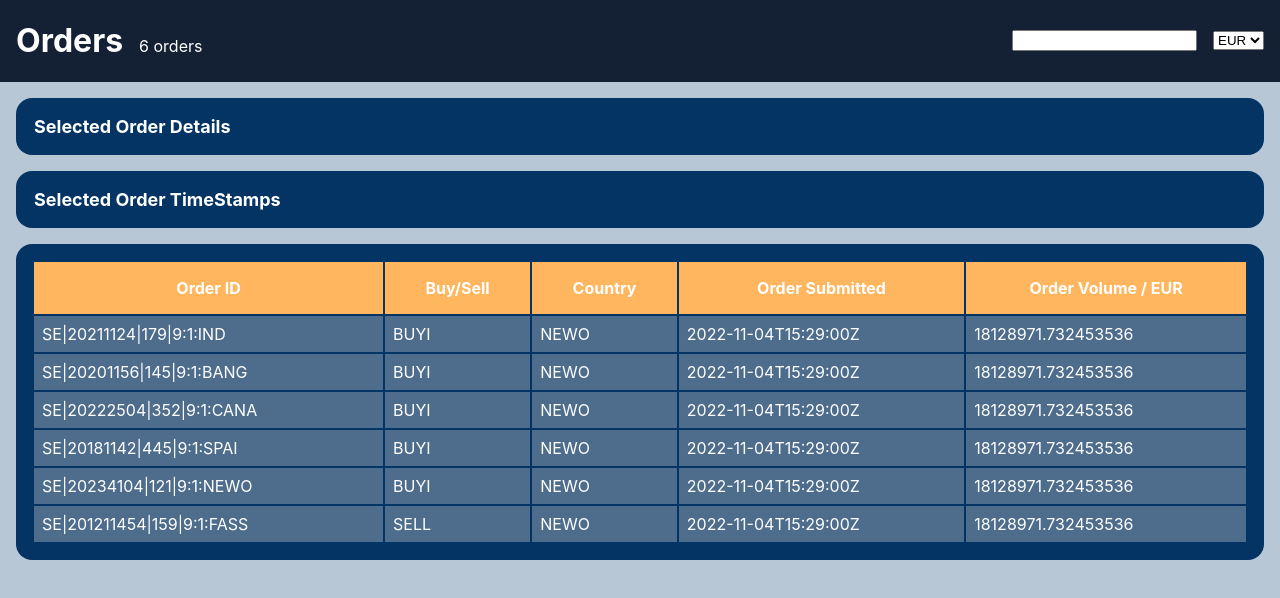
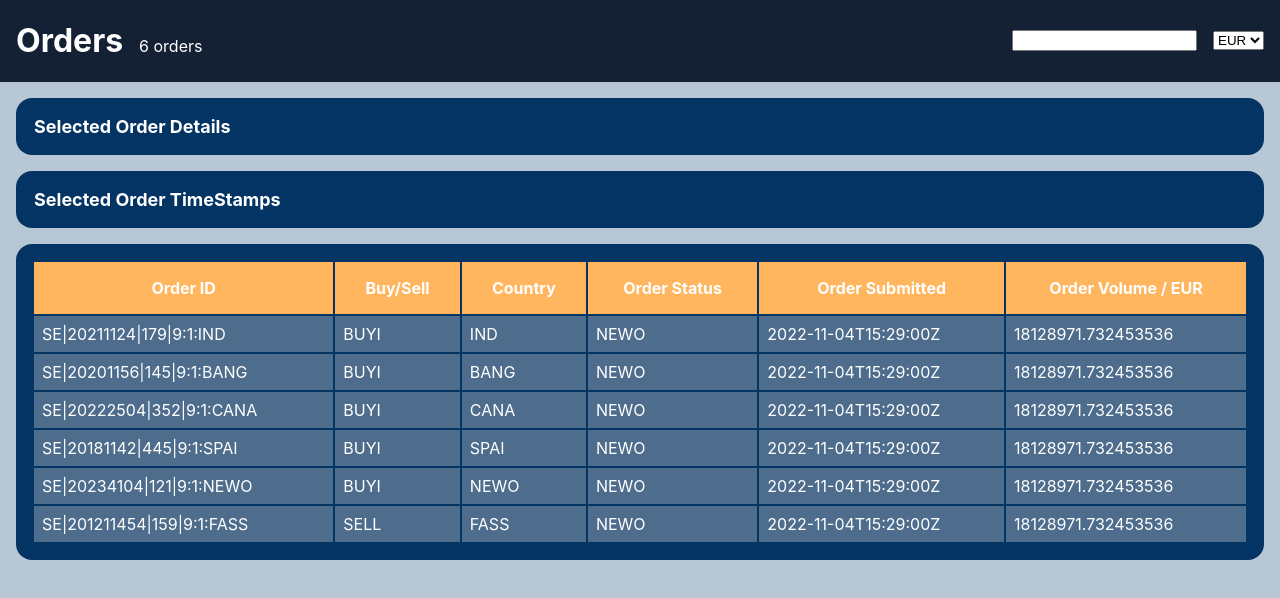
Before and after one commit to saleemkhan08/assignment-question-1, a React (Create React App) app: page / in a window 1280 px wide. Shown: the top 598 px of the page. Built offline with nearby package versions, Linux system fonts and the light colour scheme.

Commit message:
updated list

```diff
--- a/src/component/list/List.jsx
+++ b/src/component/list/List.jsx
@@ -4,16 +4,12 @@ import ListHeader from "./ListHeader";
 import ListHeaderCell from "./ListHeaderCell";
 import styles from "./List.module.css";
 
-const List = ({ rows, cur, search }) => {
+const List = ({ rows, cur, search, onSelect }) => {
   const filteredRows = search
     ? rows.filter((row) =>
         row["&id"].toLowerCase().includes(search.toLowerCase())
       )
     : rows;
-
-  const handleRowClick = (rowData) => {
-    console.log(rowData);
-  };
 
   return (
     <table className={styles.container}>
@@ -22,15 +18,17 @@ const List = ({ rows, cur, search }) => {
           <ListHeaderCell>Order ID</ListHeaderCell>
           <ListHeaderCell>Buy/Sell</ListHeaderCell>
           <ListHeaderCell>Country</ListHeaderCell>
+          <ListHeaderCell>Order Status</ListHeaderCell>
           <ListHeaderCell>Order Submitted</ListHeaderCell>
           <ListHeaderCell>Order Volume / {cur}</ListHeaderCell>
         </ListHeader>
       </thead>
       <tbody>
         {filteredRows.map((row) => (
-          <ListRow key={row["&id"]} onClick={() => handleRowClick(row)}>
+          <ListRow key={row["&id"]} onSelect={onSelect} row={row}>
             <ListRowCell>{row["&id"]}</ListRowCell>
             <ListRowCell>{row.executionDetails.buySellIndicator}</ListRowCell>
+            <ListRowCell>{row["&id"].split(":")[2]}</ListRowCell>
             <ListRowCell>{row.executionDetails.orderStatus}</ListRowCell>
             <ListRowCell>{row.timestamps.orderSubmitted}</ListRowCell>
             <ListRowCell>{row.bestExecutionData.orderVolume[cur]}</ListRowCell>
```
